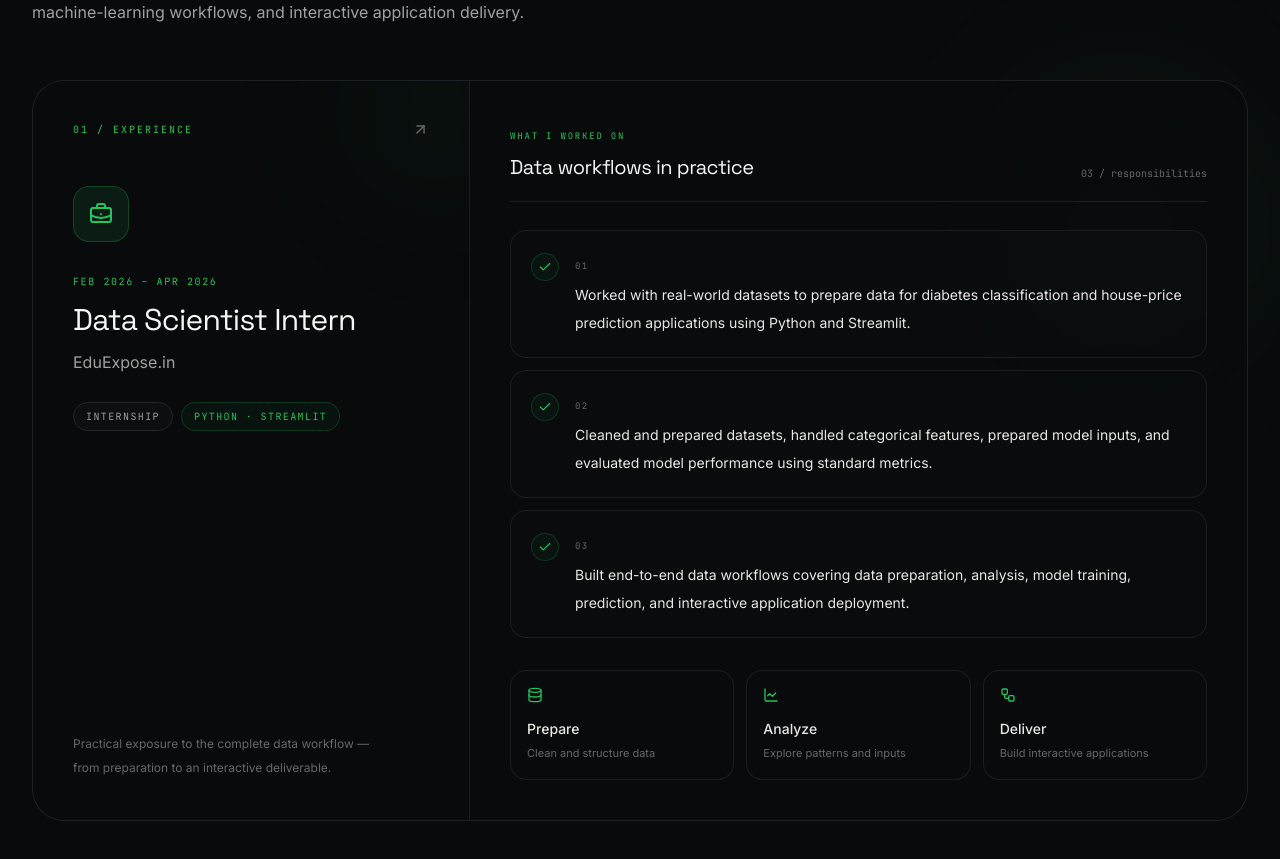
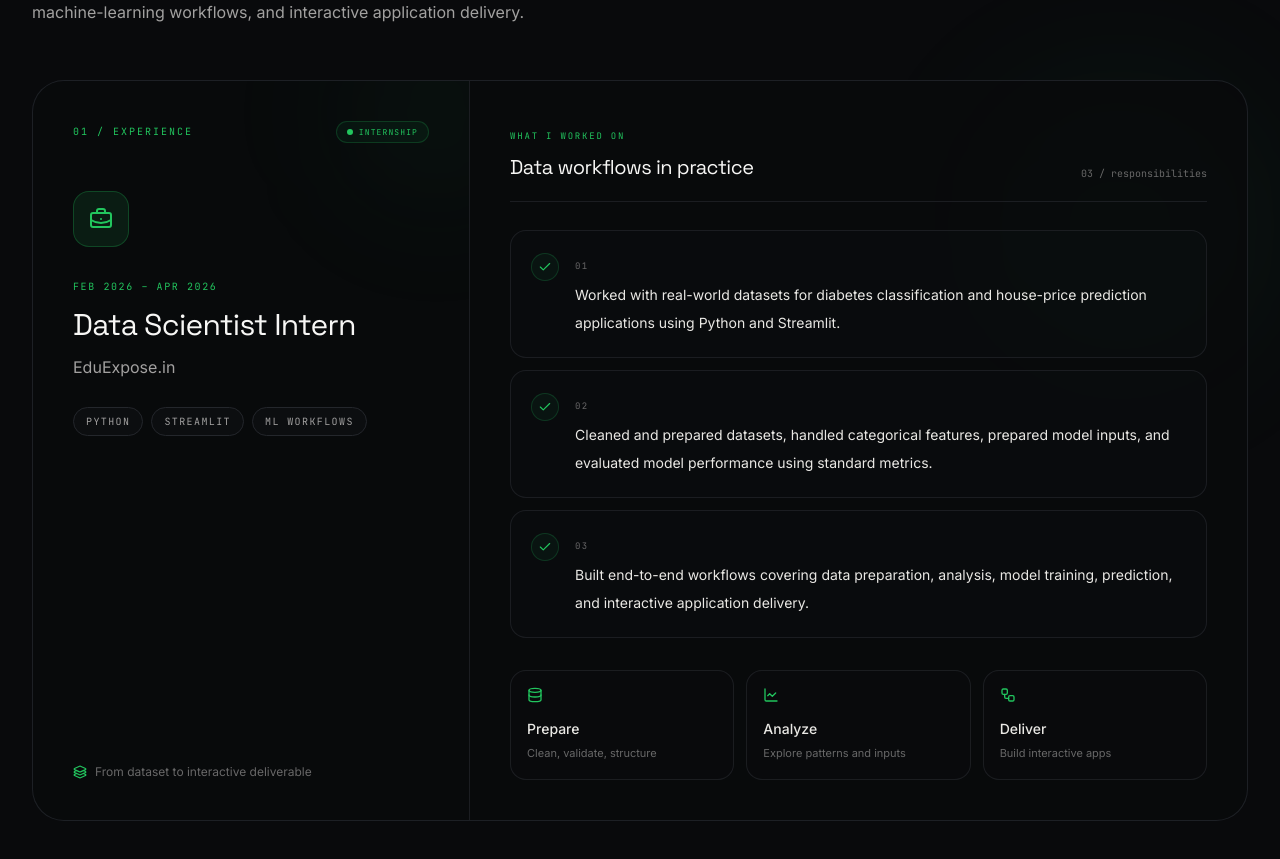
Before and after one commit to bhaskar-nb/portfolio, a Next.js app: page / in a window 1280 px wide. Shown: the part 5880-6739 px from the top of the page. Built offline with nearby package versions, Linux system fonts and the light colour scheme.

Commit message:
Upgrade experience section storytelling

```diff
--- a/components/Experience.tsx
+++ b/components/Experience.tsx
@@ -1,7 +1,7 @@
 "use client";
 
 import { motion } from "framer-motion";
-import { ArrowUpRight, BriefcaseBusiness, Check, Database, LineChart, Workflow } from "lucide-react";
+import { ArrowUpRight, BriefcaseBusiness, Check, Database, LineChart, Workflow, Layers3 } from "lucide-react";
 import SectionHeading from "@/components/SectionHeading";
 
 const experience = {
@@ -10,16 +10,16 @@ const experience = {
   period: "Feb 2026 – Apr 2026",
   type: "Internship",
   bullets: [
-    "Worked with real-world datasets to prepare data for diabetes classification and house-price prediction applications using Python and Streamlit.",
+    "Worked with real-world datasets for diabetes classification and house-price prediction applications using Python and Streamlit.",
     "Cleaned and prepared datasets, handled categorical features, prepared model inputs, and evaluated model performance using standard metrics.",
-    "Built end-to-end data workflows covering data preparation, analysis, model training, prediction, and interactive application deployment.",
+    "Built end-to-end workflows covering data preparation, analysis, model training, prediction, and interactive application delivery.",
   ],
 };
 
 const workflow = [
-  { icon: Database, label: "Prepare", detail: "Clean and structure data" },
+  { icon: Database, label: "Prepare", detail: "Clean, validate, structure" },
   { icon: LineChart, label: "Analyze", detail: "Explore patterns and inputs" },
-  { icon: Workflow, label: "Deliver", detail: "Build interactive applications" },
+  { icon: Workflow, label: "Deliver", detail: "Build interactive apps" },
 ];
 
 export default function Experience() {
@@ -34,21 +34,19 @@ export default function Experience() {
             <div className="relative overflow-hidden border-b border-base-500/70 p-7 sm:p-9 lg:border-b-0 lg:border-r lg:p-10">
               <div className="absolute -right-16 -top-16 h-48 w-48 rounded-full bg-gold/5 blur-3xl" />
               <div className="relative flex h-full flex-col">
-                <div className="flex items-center justify-between"><span className="font-mono text-[10px] uppercase tracking-[0.2em] text-gold">01 / experience</span><ArrowUpRight size={17} className="text-ink-600" aria-hidden="true" /></div>
+                <div className="flex items-center justify-between"><span className="font-mono text-[10px] uppercase tracking-[0.2em] text-gold">01 / experience</span><span className="flex items-center gap-1.5 rounded-full border border-gold/20 bg-gold/5 px-2.5 py-1 font-mono text-[8px] uppercase tracking-[0.14em] text-gold"><span className="h-1.5 w-1.5 rounded-full bg-gold" /> internship</span></div>
                 <div className="mt-12 flex h-14 w-14 items-center justify-center rounded-2xl border border-gold/25 bg-gold/10 text-gold"><BriefcaseBusiness size={24} /></div>
                 <p className="mt-8 font-mono text-[10px] uppercase tracking-[0.16em] text-gold">{experience.period}</p>
                 <h3 className="mt-3 font-display text-3xl leading-tight text-ink-100">{experience.role}</h3>
                 <p className="mt-3 text-base text-ink-400">{experience.company}</p>
-                <div className="mt-7 flex flex-wrap gap-2"><span className="rounded-full border border-base-500 bg-base-700/60 px-3 py-1.5 font-mono text-[10px] uppercase tracking-[0.14em] text-ink-400">{experience.type}</span><span className="rounded-full border border-gold/20 bg-gold/5 px-3 py-1.5 font-mono text-[10px] uppercase tracking-[0.14em] text-gold">Python · Streamlit</span></div>
-                <p className="mt-auto pt-10 max-w-xs text-xs leading-6 text-ink-600">Practical exposure to the complete data workflow — from preparation to an interactive deliverable.</p>
+                <div className="mt-7 flex flex-wrap gap-2"><span className="rounded-full border border-base-500 bg-base-700/60 px-3 py-1.5 font-mono text-[10px] uppercase tracking-[0.14em] text-ink-400">Python</span><span className="rounded-full border border-base-500 bg-base-700/60 px-3 py-1.5 font-mono text-[10px] uppercase tracking-[0.14em] text-ink-400">Streamlit</span><span className="rounded-full border border-base-500 bg-base-700/60 px-3 py-1.5 font-mono text-[10px] uppercase tracking-[0.14em] text-ink-400">ML workflows</span></div>
+                <div className="mt-auto flex items-center gap-2 pt-10 text-xs text-ink-600"><Layers3 size={14} className="text-gold" aria-hidden="true" />From dataset to interactive deliverable</div>
               </div>
             </div>
 
             <div className="p-7 sm:p-9 lg:p-10">
-              <div className="flex items-end justify-between border-b border-base-500/70 pb-5"><div><span className="font-mono text-[9px] uppercase tracking-[0.2em] text-gold">what I worked on</span><h4 className="mt-2 font-display text-xl text-ink-100">Data workflows in practice</h4></div><span className="hidden font-mono text-[10px] text-ink-600 sm:block">03 / responsibilities</span></div>
-              <div className="mt-7 space-y-3">
-                {experience.bullets.map((item, i) => <motion.div key={item} initial={{ opacity: 0, x: 14 }} whileInView={{ opacity: 1, x: 0 }} viewport={{ once: true }} transition={{ duration: 0.45, delay: i * 0.1 }} className="group flex gap-4 rounded-2xl border border-base-500/70 bg-base-700/30 p-5 transition-all duration-300 hover:border-gold/35 hover:bg-base-700/60"><span className="mt-0.5 flex h-7 w-7 shrink-0 items-center justify-center rounded-full border border-gold/20 bg-gold/5 text-gold"><Check size={14} /></span><div><span className="font-mono text-[9px] uppercase tracking-[0.14em] text-ink-600">0{i + 1}</span><p className="mt-1.5 text-sm leading-7 text-ink-300">{item}</p></div></motion.div>)}
-              </div>
+              <div className="flex flex-col gap-2 border-b border-base-500/70 pb-5 sm:flex-row sm:items-end sm:justify-between"><div><span className="font-mono text-[9px] uppercase tracking-[0.2em] text-gold">what I worked on</span><h4 className="mt-2 font-display text-xl text-ink-100">Data workflows in practice</h4></div><span className="font-mono text-[10px] text-ink-600">03 / responsibilities</span></div>
+              <div className="mt-7 space-y-3">{experience.bullets.map((item, i) => <motion.div key={item} initial={{ opacity: 0, x: 14 }} whileInView={{ opacity: 1, x: 0 }} viewport={{ once: true }} transition={{ duration: 0.45, delay: i * 0.1 }} className="group flex gap-4 rounded-2xl border border-base-500/70 bg-base-700/30 p-5 transition-all duration-300 hover:border-gold/35 hover:bg-base-700/60"><span className="mt-0.5 flex h-7 w-7 shrink-0 items-center justify-center rounded-full border border-gold/20 bg-gold/5 text-gold"><Check size={14} /></span><div><span className="font-mono text-[9px] uppercase tracking-[0.14em] text-ink-600">0{i + 1}</span><p className="mt-1.5 text-sm leading-7 text-ink-300">{item}</p></div></motion.div>)}</div>
               <div className="mt-8 grid gap-3 sm:grid-cols-3">{workflow.map(({ icon: Icon, label, detail }) => <div key={label} className="rounded-2xl border border-base-500/70 bg-base-700/20 p-4"><Icon size={16} className="text-gold" aria-hidden="true" /><p className="mt-4 text-sm font-medium text-ink-200">{label}</p><p className="mt-1 text-[11px] leading-5 text-ink-600">{detail}</p></div>)}</div>
             </div>
           </div>
```
